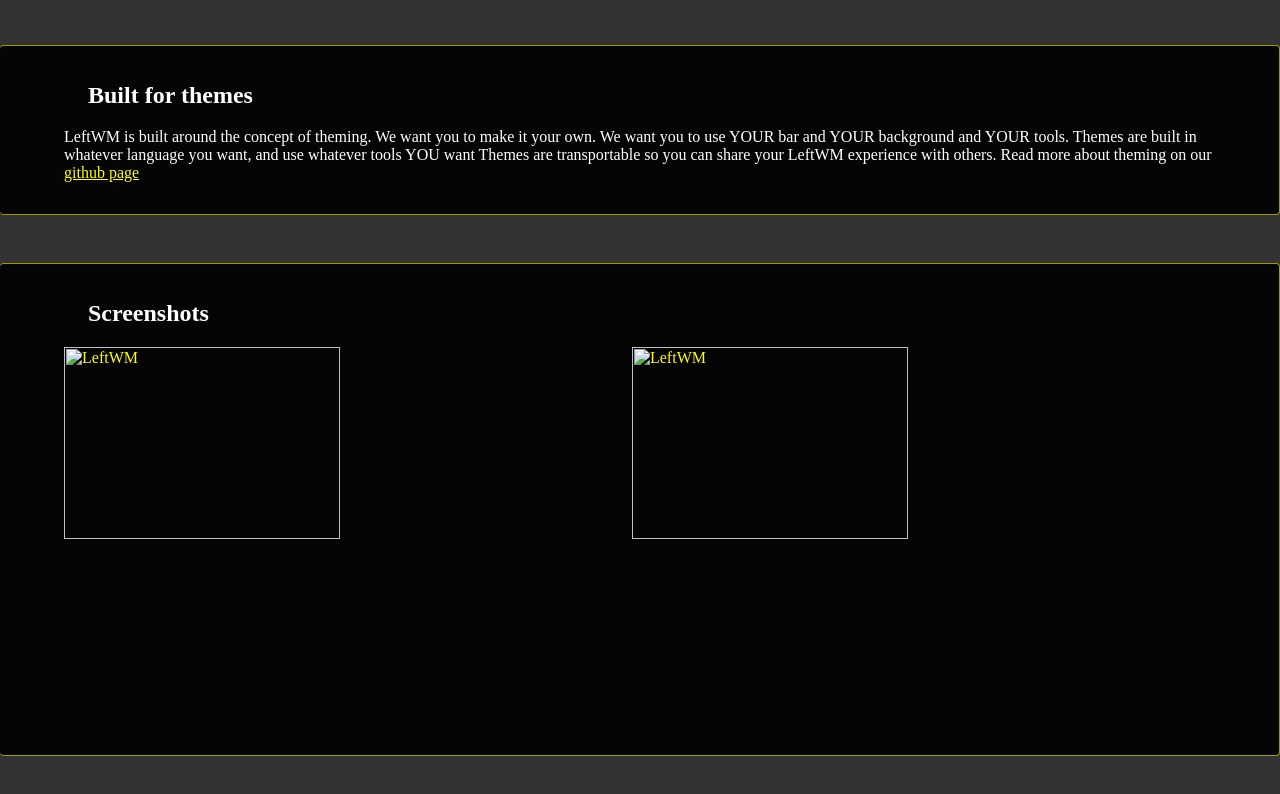
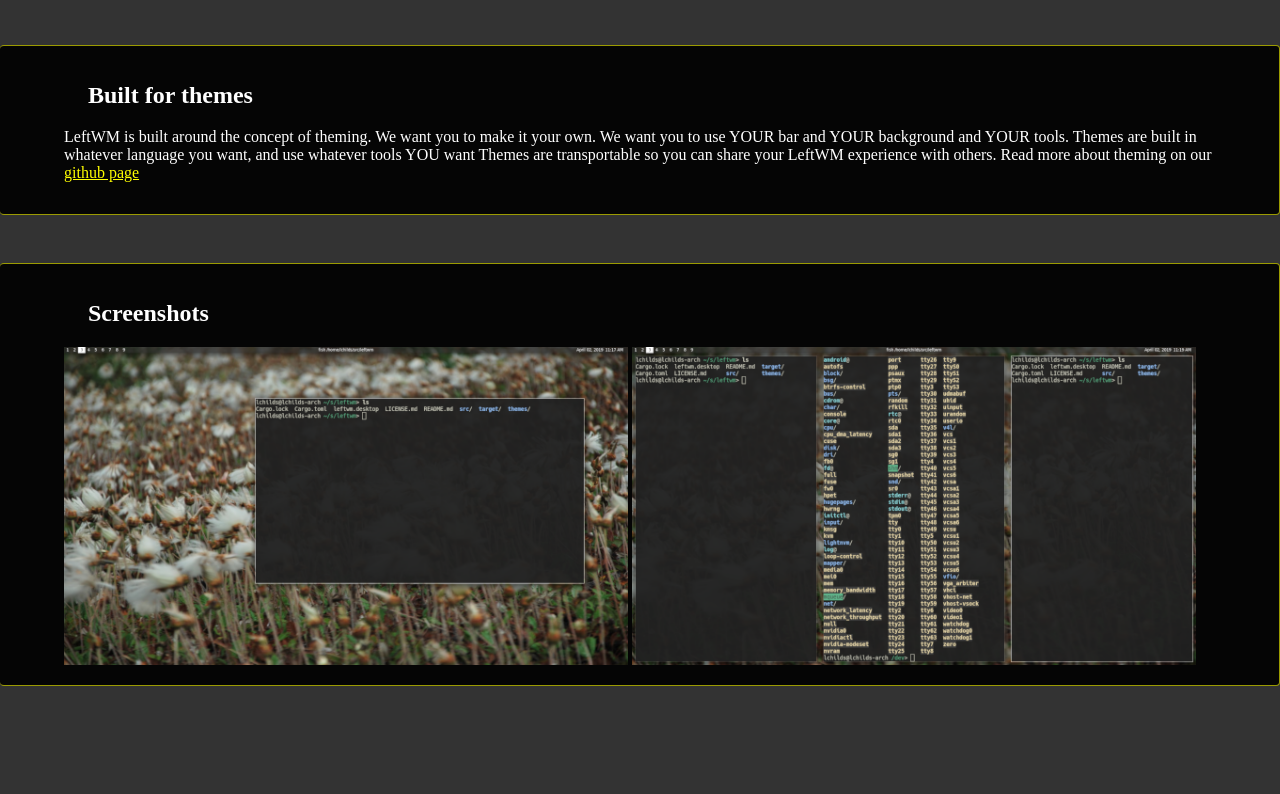
Before and after one commit to leftwm/leftwm.github.io, a plain HTML site: page index.html in a window 1280 px wide. Shown: the part 726-1520 px from the top of the page. After the commit the page ends 1460 px from the top, so only its background shows below. Drawn offline with Linux system fonts and the light colour scheme.

Commit message:
Fix Thumbnails

```diff
--- a/index.html
+++ b/index.html
@@ -51,8 +51,8 @@
 
       <section>
         <h2>Screenshots</h2>
-        <a href='screenshots/1.png'><img alt='LeftWM' class='screenshot' src='screenshots/1.thumb.png' /></a>
-        <a href='screenshots/2.png'><img alt='LeftWM' class='screenshot' src='screenshots/2.thumb.png' /></a>
+        <a href='screenshots/1.png'><img alt='LeftWM' class='screenshot' src='screenshots/1_thumb.png' /></a>
+        <a href='screenshots/2.png'><img alt='LeftWM' class='screenshot' src='screenshots/2_thumb.png' /></a>
       </section>
 
     </article>
```
Also changed, not shown: screenshots/1_thumb.png (renamed from screenshots/1.thump.png), screenshots/2_thumb.png (renamed from screenshots/2.thump.png).
